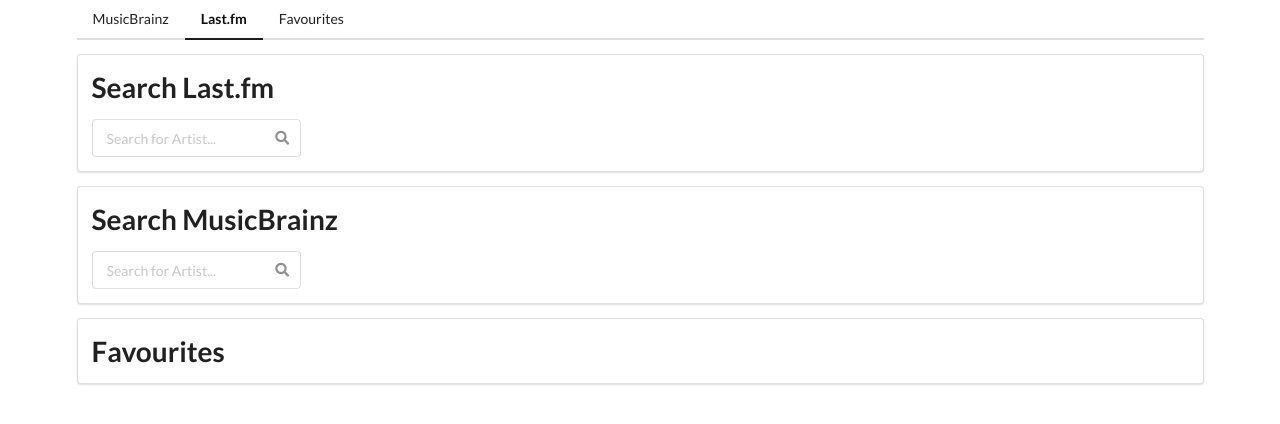
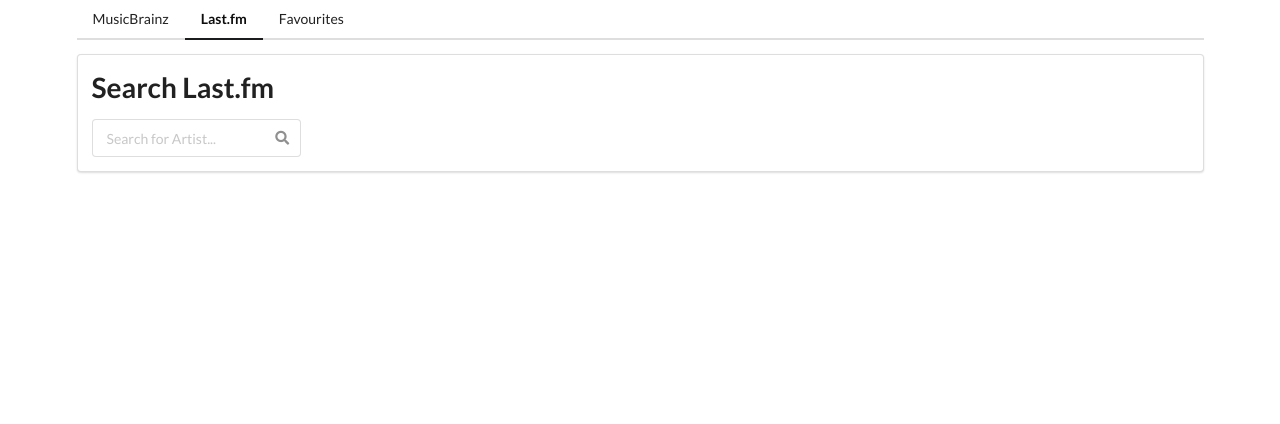
Before and after one commit to oliviersfl/last-fm, a React (Create React App) app: page / in a window 1280 px wide. Shown: the top 424 px of the page. Built offline with nearby package versions, Linux system fonts and the light colour scheme.

Commit message:
Toggle visibility of Pages when navigation is selected

```diff
--- a/src/components/App.js
+++ b/src/components/App.js
@@ -6,6 +6,7 @@ import Favourites from './Favourites';
 import Content from '../Constants';
 
 function App() {
+    // Initialize state and set default page
     const [currentPage, setCurrentPage] = useState(Content.LastFm);
 
     return (
--- a/src/components/Favourites.js
+++ b/src/components/Favourites.js
@@ -1,6 +1,6 @@
 function Favourites({ visible }) {
     return (
-        <div className="ui segment content">
+        <div className={ "ui segment content" + (visible ? "" : " hidden") }>
             <h1>Favourites</h1>
         </div>
     )
--- a/src/components/LastFm.js
+++ b/src/components/LastFm.js
@@ -11,7 +11,7 @@ function LastFm({ visible }) {
   //   }
   // });
   return (
-    <div className="ui segment">
+    <div className={ "ui segment content" + (visible ? "" : " hidden") }>
       <LastFmSearch />
     </div>
   );
--- a/src/components/MusicBrainz.js
+++ b/src/components/MusicBrainz.js
@@ -18,7 +18,7 @@ function MusicBrainz({ visible }) {
     //     }
     // });
     return (
-        <div className="ui segment">
+        <div className={ "ui segment content" + (visible ? "" : " hidden") }>
           <MusicBrainzSearch />
         </div>
       );
```
